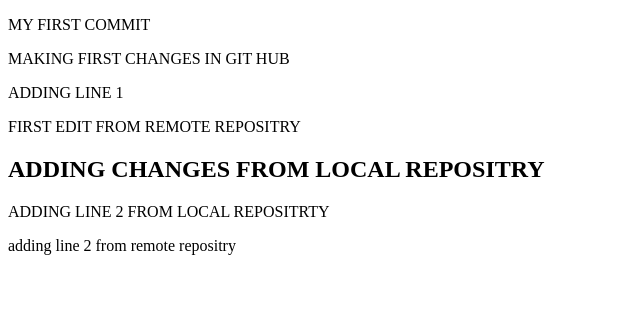
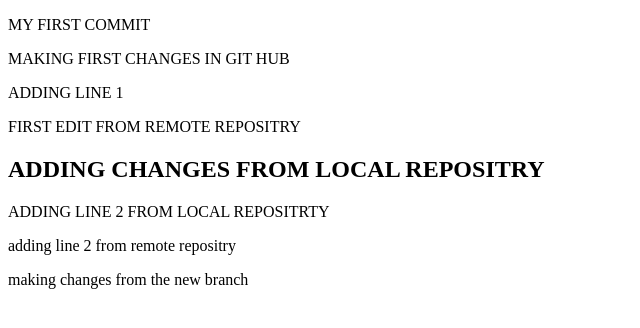
Before and after one commit to YushaRizvi/CODINGAL, a plain HTML site: page file1.html in a window 1280 px wide. Shown: the whole page, without its empty margins (0-640 px from the left). Drawn offline with Linux system fonts and the light colour scheme.

Commit message:
modified from new branch

```diff
--- a/file1.html
+++ b/file1.html
@@ -13,6 +13,7 @@
 <h2>ADDING CHANGES FROM LOCAL REPOSITRY</h2>
 <p>ADDING LINE 2 FROM LOCAL REPOSITRTY</p>
   <p>adding line 2 from remote repositry</p>
+<p>making changes from the new branch</p>
 
 </body>
 </html>
```
